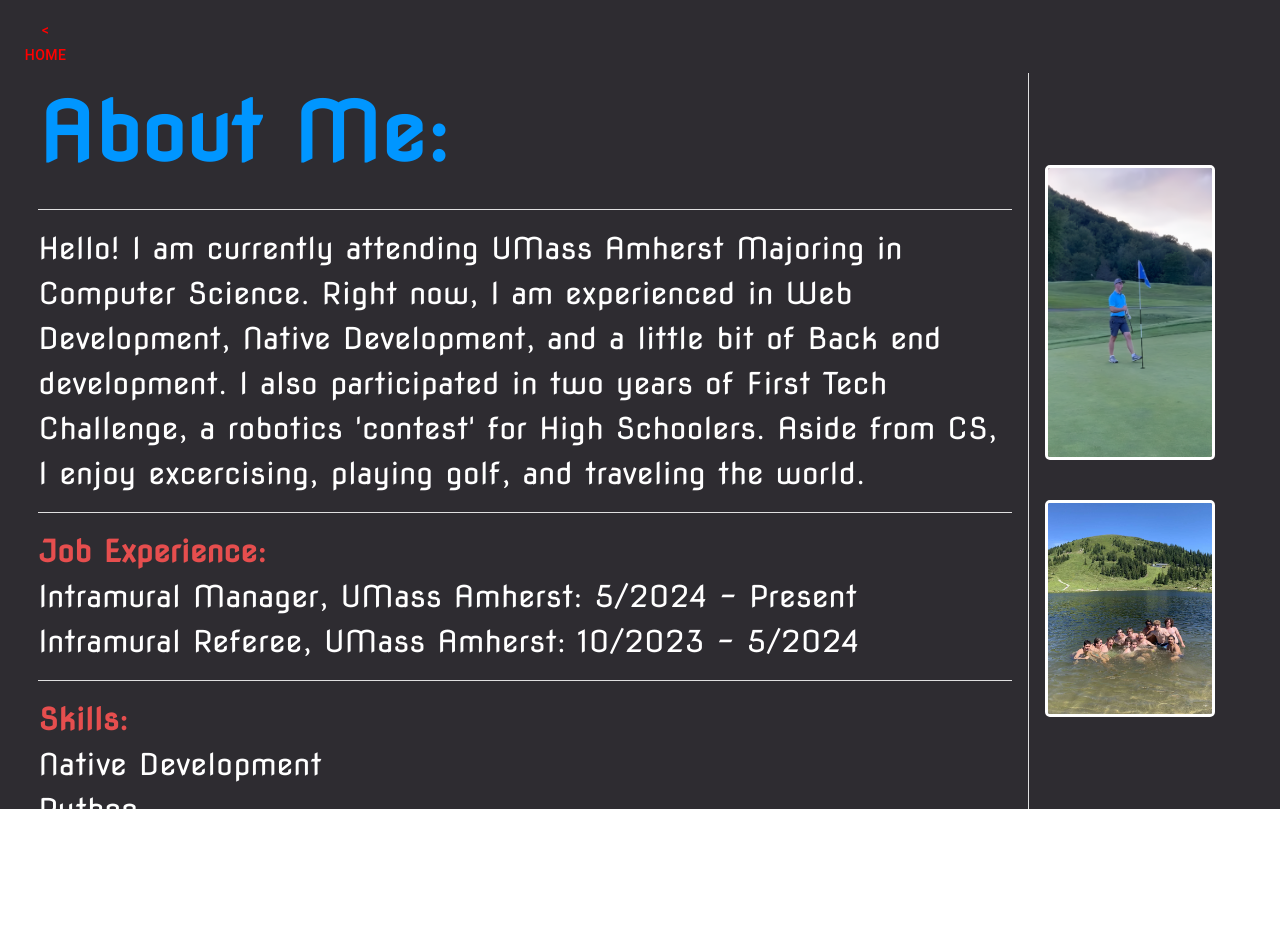
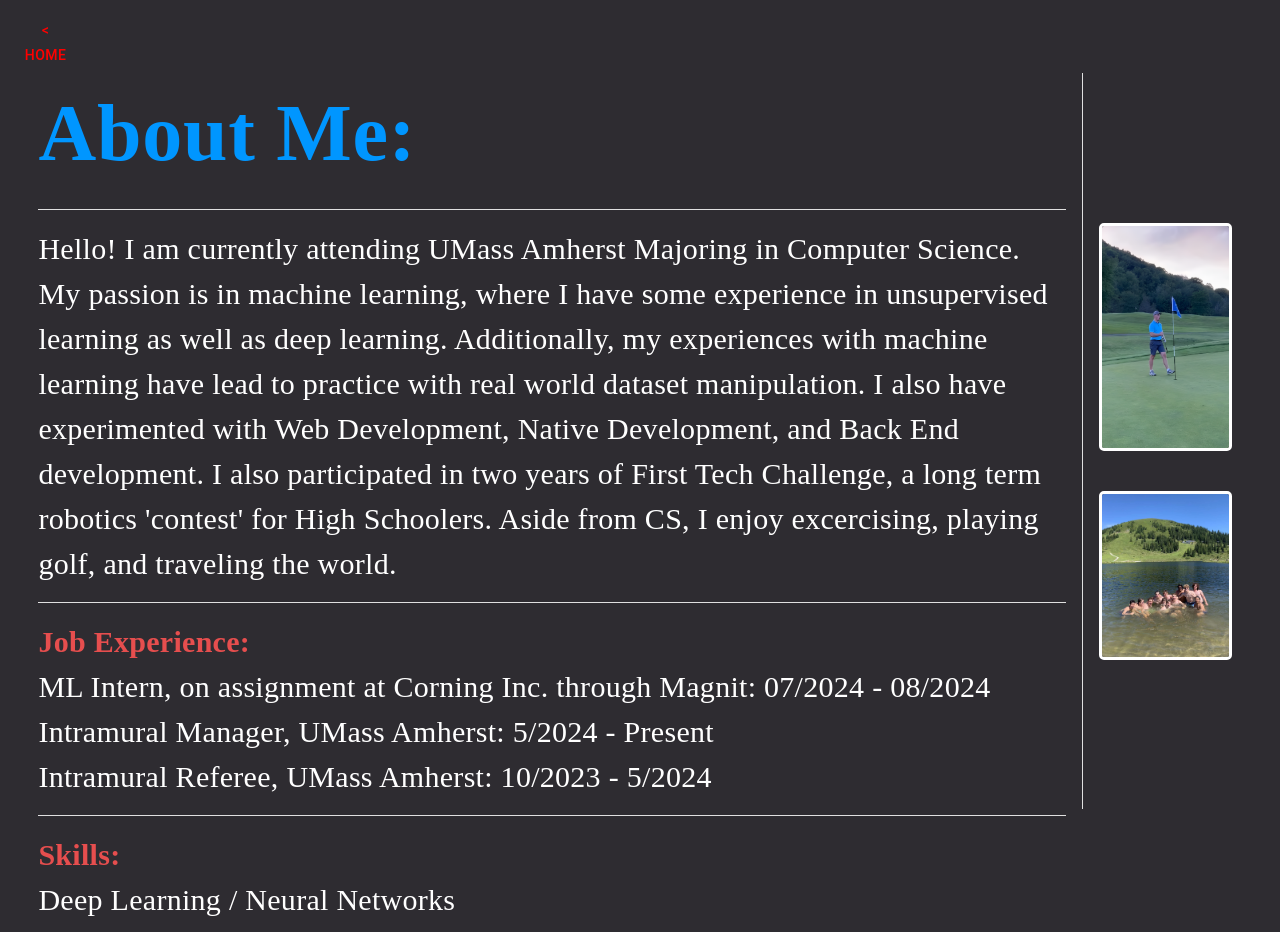
Before and after one commit to megemann/megemann.github.io, a React (Create React App) app in the folder personalportfolio/: page /aboutme in a window 1280 px wide. Shown: the top 932 px of the page. Built offline with nearby package versions, Linux system fonts and the light colour scheme.

Commit message:
Update 10/7

```diff
--- a/personalportfolio/src/Components/Txt/Txt.jsx
+++ b/personalportfolio/src/Components/Txt/Txt.jsx
@@ -4,7 +4,7 @@ const styles = {
     txt: {
         color:"white",
         fontSize: "30px",
-        fontFamily: 'Flat',
+        fontFamily: 'Times New Roman', //Flat
     }
 }
 
--- a/personalportfolio/src/ProjectData.js
+++ b/personalportfolio/src/ProjectData.js
@@ -1,4 +1,14 @@
 export const ProjectData = [
+    {
+        title: "HP Manual",
+        key: "Hyperparameter_Optimization_Framework_Evaluation_and_Manual",
+        description: "A research paper with related code that outlines the use of different Hyperparameter Optimization Frameworks such as Keras Tuner, Optuna, and Sci-Kit Learn. Additionally, it includes a brief case study to evaluate several algorithms. This project makes use of: Python, Keras/Tensorflow, Jupyter Notebook, Numpy, Matplotlib, and Hyperparameter Optimization Frameworks. I developed this manual in conjunction with my internship at Corning Incorporated through Magnit.",
+        link: "https://github.com/megemann/HPOptimization",
+        highlight: true,
+        date: "07/2024",
+        lastUpdate: "08/2024",
+        skills: ["Keras", "Python", "Matplotlib", "Numpy", "Neural Networks / Deep Learning"],
+    },
     {
         title: "Personal Portfolio",
         key: "Personal_Portfolio",
@@ -24,7 +34,7 @@ export const ProjectData = [
         key: "Utrition",
         description: "This project was meant to provide a method for students to easily track their calories, protein, and other macro/micro nutrients. The nutrient information is all gathered from UMass's Certified nutrition program, FoodPro1. This project makes use of React, the MaterialUI library, a Java-SpringBoot backend, and MongoDB as a database.",
         link: "https://github.com/megemann/utrition",
-        highlight: true,
+        highlight: false,
         date: "01/2024",
         lastUpdate: "01/2024",
         skills: ["React", "MaterialUI", "Java-SpringBoot", "MongoDB"],
--- a/personalportfolio/src/pages/aboutMe/aboutMe.jsx
+++ b/personalportfolio/src/pages/aboutMe/aboutMe.jsx
@@ -16,22 +16,27 @@ export default function AboutMe() {
             <Stack style={{height:"92vh"}} direction={"row"} spacing={2} divider={<Divider color="white" flexItem orientation='vertical'/>}>
                 <Stack spacing={2} divider={<Divider color="white" flexItem />}>
                     <Txt style={s.title}><b>About Me:</b></Txt>
-                    <Txt style={s.body}>Hello! I am currently attending UMass Amherst Majoring in Computer Science.
-                    Right now, I am experienced in Web Development, Native Development, and a little bit of Back end development. I also participated in two years of
-                    First Tech Challenge, a robotics 'contest' for High Schoolers. Aside from CS, I enjoy excercising, playing golf, and traveling the world.
+                    <Txt style={s.body}>Hello! I am currently attending UMass Amherst Majoring in Computer Science. My passion is in machine learning, where I have some experience in unsupervised
+                    learning as well as deep learning. Additionally, my experiences with machine learning have lead to practice with real world dataset manipulation.
+                    I also have experimented with Web Development, Native Development, and Back End development. I also participated in two years of
+                    First Tech Challenge, a long term robotics 'contest' for High Schoolers. Aside from CS, I enjoy excercising, playing golf, and traveling the world.
                     </Txt>
                     <Stack>
                         <Txt style={{color: "#e64e4e"}}><b>Job Experience:</b></Txt>
+                        <Txt> ML Intern, on assignment at Corning Inc. through Magnit: 07/2024 - 08/2024</Txt>
                         <Txt>Intramural Manager, UMass Amherst: 5/2024 - Present</Txt>
                         <Txt>Intramural Referee, UMass Amherst: 10/2023 - 5/2024</Txt>
                     </Stack>
                     <Stack>
                         <Txt style={{color: "#e64e4e"}}><b>Skills:</b></Txt>
-                        <Txt>Native Development</Txt>
-                        <Txt>Python</Txt>
+                        <Txt>Deep Learning / Neural Networks</Txt>
+                        <Txt>Keras, Tensorflow, Pytorch</Txt>
+                        <Txt>Python, Numpy, Matplotlib</Txt>
                         <Txt>Java</Txt>
                         <Txt>Web Development</Txt>
                         <Txt>Back End Development</Txt>
+                        <Txt>Database Management (SQL)</Txt>
+                        <Txt>Native Development</Txt>
                     </Stack>
                 </Stack>
                 <Stack spacing={5} justifyContent={"center"}>
--- a/personalportfolio/src/pages/aboutMe/aboutMe.style.js
+++ b/personalportfolio/src/pages/aboutMe/aboutMe.style.js
@@ -1,6 +1,6 @@
 const s = {
     container: {
-        minHeight: '100vh',
+        minHeight: '120vh',
         width: '97%',
         display: 'flex',
         backgroundColor: "#2E2C31",
--- a/personalportfolio/src/pages/home/home.jsx
+++ b/personalportfolio/src/pages/home/home.jsx
@@ -7,6 +7,7 @@ import umassLogo from '../../assets/UmassLogo.png';
 import { ProjectData } from '../../ProjectData';
 import TheDefineHotline from "../../assets/TheDefineHotline.png";
 import utrition from "../../assets/Utrition.png";
+import hpoptimization from "../../assets/hpoptimization.png";
 import InstagramIcon from '@mui/icons-material/Instagram';
 import GitHubIcon from '@mui/icons-material/GitHub';
 import LinkedInIcon from '@mui/icons-material/LinkedIn';
@@ -16,6 +17,7 @@ import { useNavigate } from 'react-router-dom';
 const images = {
     The_Define_Hotline: TheDefineHotline,
     Utrition: utrition,
+    Hyperparameter_Optimization_Framework_Evaluation_and_Manual: hpoptimization
 }
 
 export default function Home() {
@@ -78,8 +80,8 @@ export default function Home() {
             <Txt style={s.welcome}> Welcome to my page! {":)"} Stay as long as you'd like. </Txt>
             <Stack style={s.umass}>
                 <img src={umassLogo} style={{width: "238px", marginBottom: "5%"}} alt='umass logo' />
-                <Txt style={{textAlign: "center"}}> I am an aspiring Software Engineer from New York currently attending </Txt>
-                <Txt style={{color: "#e64e4e", textAlign: "center"}}>the University of Massachusetts Amherst! (Class of 2027)</Txt>
+                <Txt style={{textAlign: "center"}}> I am an aspiring ML/AI Engineer from New York currently attending </Txt>
+                <Txt style={{color: "#e64e4e", textAlign: "center"}}>the University of Massachusetts Amherst! (Class of 2026, Year 2)</Txt>
             </Stack>
             <img src={profilePic} style={s.pfpic} alt='profile' />
             <Stack style={s.scroll}>
--- a/personalportfolio/src/pages/home/home.style.js
+++ b/personalportfolio/src/pages/home/home.style.js
@@ -1,3 +1,5 @@
+import { PaddingRounded } from "@mui/icons-material";
+
 const s = {
     container: {
         minHeight: '100vh',
@@ -94,6 +96,7 @@ const s = {
     },
     pdescription: {
         paddingLeft: "5%",
+        paddingRight: "5%",
     },
     plink: {
         fontFamily: "Flat",
--- a/personalportfolio/src/pages/projectList/projectList.jsx
+++ b/personalportfolio/src/pages/projectList/projectList.jsx
@@ -13,7 +13,7 @@ export default function ProjectList() {
         <div style={s.container}>
             <Button onClick={() => nav("/")} style={s.backBtn}>{"< Home"}</Button>
             <Stack spacing={2} sx={s.list} width={"96%"} divider={<Divider color="white" />}>
-                <Stack spacing={2} direction="row" divider={<Divider color="white" orientation="vertical" variant="middle" flexItem />}>
+                <Stack spacing={2} direction="row" divider={<Divider color="white" orientation="vertical" variant="middle" />}>
                     <Txt style={s.title}>Project Title</Txt>
                     <Txt style={s.startdate}>Start Date</Txt>
                     <Txt style={s.enddate}>End Date</Txt>
--- a/personalportfolio/src/pages/projectPage/projectPage.jsx
+++ b/personalportfolio/src/pages/projectPage/projectPage.jsx
@@ -7,12 +7,14 @@ import { ProjectData } from '../../ProjectData';
 import TheDefineHotline from "../../assets/TheDefineHotline.png";
 import utrition from "../../assets/Utrition.png";
 import MinuteMunch from "../../assets/MinuteMunch.png";
+import hpoptimization from "../../assets/hpoptimization.png";
 import NoImage from "../../assets/NoImage.png";
 
 const images = {
     The_Define_Hotline: TheDefineHotline,
     Utrition: utrition,
     Minute_Munch: MinuteMunch,
+    Hyperparameter_Optimization_Framework_Evaluation_and_Manual: hpoptimization,
     Personal_Portfolio: NoImage,
 }
 
```
Also changed, not shown: personalportfolio/src/assets/hpoptimization.png (added), 1 other file (tests, documents, lock files or other folders).
